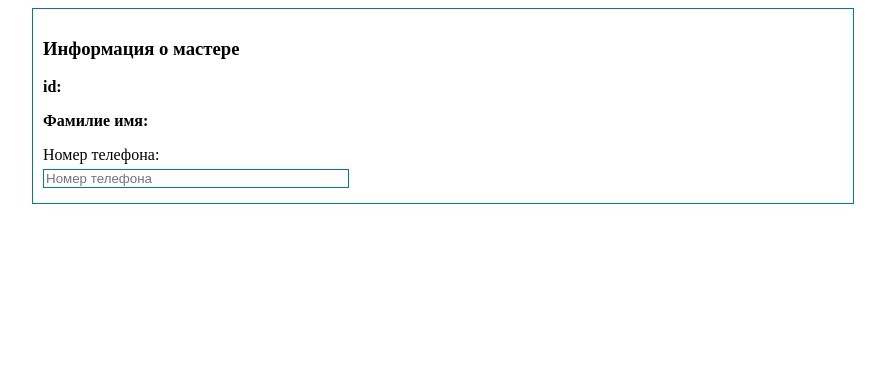
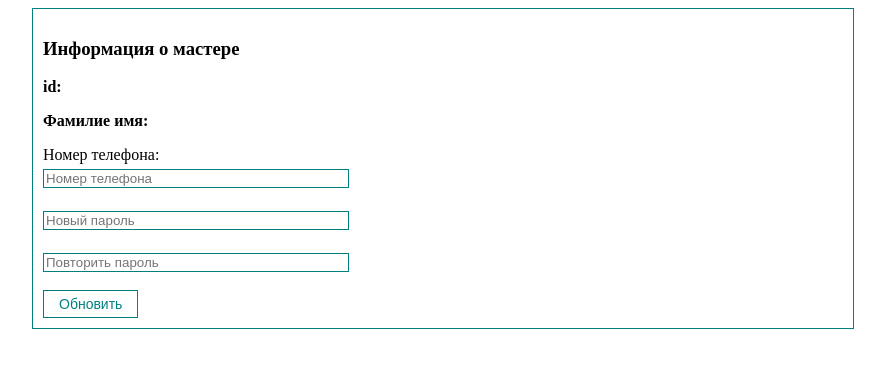
Before and after one commit to vggog/green_apple_front, a React (Create React App) app: page /admin/master/1 in a window 1280 px wide. Shown: the top 368 px of the page, without its empty margins (197-1082 px from the left). Built offline with nearby package versions, Linux system fonts and the light colour scheme; no server answers.

Commit message:
Add update master

```diff
--- a/package.json
+++ b/package.json
@@ -7,6 +7,7 @@
     "@testing-library/react": "^13.4.0",
     "@testing-library/user-event": "^13.5.0",
     "axios": "^1.5.1",
+    "libphonenumber-js": "^1.10.51",
     "mobx": "^6.10.2",
     "mobx-react-lite": "^4.0.5",
     "react": "^18.2.0",
--- /dev/null
+++ b/src/components/UI/PhoneNumberForm/PhoneNumberForm.jsx
@@ -0,0 +1,22 @@
+import React from "react";
+
+import { getPhoneNumber, changePhoneNumber } from "../../../utils/phoneNumber";
+
+
+function PhoneNumberInput({phoneNumber, setPhoneNumber, ...props}) {
+    return (
+        <div>
+            <input
+                onChange={(e) => setPhoneNumber(getPhoneNumber(e.target.value, e))}
+                value={getPhoneNumber(phoneNumber)}
+                type="tel"
+                placeholder="Номер телефона"
+                maxLength={18}
+                {...props}
+            />
+        </div>
+    )
+}
+
+
+export default PhoneNumberInput;
--- a/src/pages/MasterInfo/MasterInfo.jsx
+++ b/src/pages/MasterInfo/MasterInfo.jsx
@@ -3,28 +3,87 @@ import classes from "./MasterInfo.module.css"
 import { useParams } from "react-router-dom";
 import { useFetching } from "../../hooks/useFetching";
 import MasterService from "../../services/MasterService";
+import { isValidPassword } from "../../utils/utils";
+import PhoneNumberInput from "../../components/UI/PhoneNumberForm/PhoneNumberForm";
+import { getPhoneNumber, deleteChapters } from "../../utils/phoneNumber";
+import { useNavigate } from "react-router-dom";
 
 
 function MasterInfo() {
     const params = useParams();
+    const navigate = useNavigate();
 
     const [master, setMaster] = useState({});
     const [phone, setPhone] = useState("");
+    const [isUpdatingLoading, setIsUpdatingLoading] = useState(false)
+
+    const [newPassword, setNewPassword] = useState("");
+    const [repeatNewPassword, setRepeatNewpassword] = useState("");
 
     const [fetchMaster, isLoading, masterError] = useFetching(async () => {
         const response = await MasterService.getMasterInfo(params.id);
         setMaster(response.data);
         setPhone(response.data.phone);
-    })
+    });
 
     useEffect(() => {
         fetchMaster()
-    }, [])
+    }, []);
 
     if (isLoading) {
         return (
             <div>Загрузка</div>
+        );
+    };
+
+    function chancgedPasswordIsCorrect() {
+        return (newPassword && repeatNewPassword) && (newPassword === repeatNewPassword) && isValidPassword(newPassword)
+    }
+
+    function isChangedPhone() {
+        return !(phone && master.phone && (getPhoneNumber(phone) === getPhoneNumber(master.phone)))
+    }
+
+    function hasChanges() {
+        return (
+            chancgedPasswordIsCorrect() && !isChangedPhone()
+            ||
+            isChangedPhone() && (!newPassword && !repeatNewPassword)
+            ||
+            isChangedPhone() && chancgedPasswordIsCorrect()
         )
+    }
+
+    async function sendUpdatedInfo(e) {
+        e.preventDefault();
+
+        const updatedInfo = {};
+        if (chancgedPasswordIsCorrect()) {
+            updatedInfo.password = newPassword;
+        }
+
+        if (isChangedPhone()) {
+            updatedInfo.phone = deleteChapters(phone);
+        }
+
+        if (updatedInfo){
+            try {
+                setIsUpdatingLoading(true);
+                const response = await MasterService.updateMasterInfo(updatedInfo, params.id);
+                const updatedMaster = {
+                    ...response.data,
+                    id: params.id
+                }
+                setMaster(updatedMaster);
+                setPhone(updatedMaster.phone);
+            } catch (e) {
+                console.log(e);
+            } finally {
+                setIsUpdatingLoading(false);
+                setNewPassword("");
+                setRepeatNewpassword("");
+            }
+        }
     }
 
     return (
@@ -34,14 +93,40 @@ function MasterInfo() {
             <p><b>Фамилие имя:</b> {master.surname} {master.name}</p>
             <div>
                 <div>Номер телефона:</div>
-                <input
-                    onChange={(e) => setPhone(e.target.value)}
-                    value={phone}
-                    type="text"
-                    placeholder="Номер телефона"
+                <PhoneNumberInput
+                    phoneNumber={phone}
+                    setPhoneNumber={setPhone}
                     className={classes.phoneNumberInput}
                 />
             </div>
+            <div>
+                <pre>
+                    <input
+                        onChange={(e) => setNewPassword(e.target.value)}
+                        value={newPassword}
+                        type="password"
+                        placeholder="Новый пароль"
+                        className={classes.phoneNumberInput}
+                    />
+                    <br></br>
+                    {newPassword && !isValidPassword(newPassword) && <label style={{'color': 'red'}}>Пароль слишком короткий</label>}
+                </pre>
+                <pre>
+                    <input
+                        onChange={(e) => setRepeatNewpassword(e.target.value)}
+                        value={repeatNewPassword}
+                        type="password"
+                        placeholder="Повторить пароль"
+                        className={classes.phoneNumberInput}
+                    />
+                    <br></br>
+                    {(newPassword || repeatNewPassword) && (newPassword !== repeatNewPassword) && <label style={{'color': 'red'}}>Пароли должны совпадать</label>}
+                </pre>
+            </div>
+            {isUpdatingLoading
+                ? <div>Загрузка...</div>
+                : <button className={classes.updateBtn} disabled={!hasChanges()} onClick={sendUpdatedInfo}>Обновить</button>
+            }
         </div>
     )
 }
--- a/src/pages/MasterInfo/MasterInfo.module.css
+++ b/src/pages/MasterInfo/MasterInfo.module.css
@@ -10,3 +10,17 @@
     margin: 5px 0;
     border: 1px solid teal;
 }
+
+.updateBtn {
+    padding: 5px 15px;
+    color: teal;
+    font-size: 14px;
+    background: transparent;
+    border: 1px solid teal;
+    cursor: pointer;
+}
+
+.updateBtn:disabled {
+    opacity: 0.5;
+    cursor: not-allowed;
+}
--- a/src/services/MasterService.js
+++ b/src/services/MasterService.js
@@ -9,4 +9,8 @@ export default class MasterService {
     static async getMasterInfo(masterID) {
         return api.get("/admin/master/" + masterID);
     }
+
+    static updateMasterInfo(data, masterID) {
+        return api.put("/admin/master/" + masterID, data)
+    }
 }
--- /dev/null
+++ b/src/utils/phoneNumber.js
@@ -0,0 +1,49 @@
+export function getInputNumbers(number) {
+    return number.replace(/\D/g, "")
+}
+
+export function deleteChapters(phone) {
+    const numbers = phone.replace(/\D/g, "")
+    if (numbers[0] == 7) {
+        return "8" + numbers.slice(1);
+    }
+
+    return numbers;
+}
+
+export function formatNumber(inputNumbers) {
+    if (inputNumbers.length === 0) {
+        return ""
+    }
+    if (inputNumbers.length > 0 && inputNumbers[0] === "+") {
+        return inputNumbers
+    }
+    if (!["7", "8"].includes(inputNumbers[0])){
+        return "+" + inputNumbers;
+    }
+
+    let resPhone = "+7" + " "
+    if (inputNumbers.length > 1) {
+        resPhone += "(" + inputNumbers.substring(1, 4);
+    }
+    if (inputNumbers.length >= 5) {
+        resPhone += ")" + " " + inputNumbers.substring(4, 7);
+    }
+    if (inputNumbers.length >= 8) {
+        resPhone += "-" + inputNumbers.substring(7, 9);
+    }
+    if (inputNumbers.length >= 10) {
+        resPhone += "-" + inputNumbers.substring(9, 11);
+    }
+
+    return resPhone;
+}
+
+export function getPhoneNumber(phoneNumber) {
+    let inputNumbers = getInputNumbers(phoneNumber);
+    return formatNumber(inputNumbers);
+}
+
+export function changePhoneNumber(phoneNumber, e) {
+    return getPhoneNumber(phoneNumber);
+}
--- /dev/null
+++ b/src/utils/utils.js
@@ -0,0 +1,8 @@
+export function isValidPhone(phone) {
+    const res = phone.match("(\\s*)?(\\+)?([- _():=+]?\\d[- _():=+]?){10,14}(\\s*)?")
+    return res;
+}
+
+export function isValidPassword(password) {
+    return password.length >= 8;
+}
```
Also changed, not shown: 1 other file (tests, documents, lock files or other folders).
